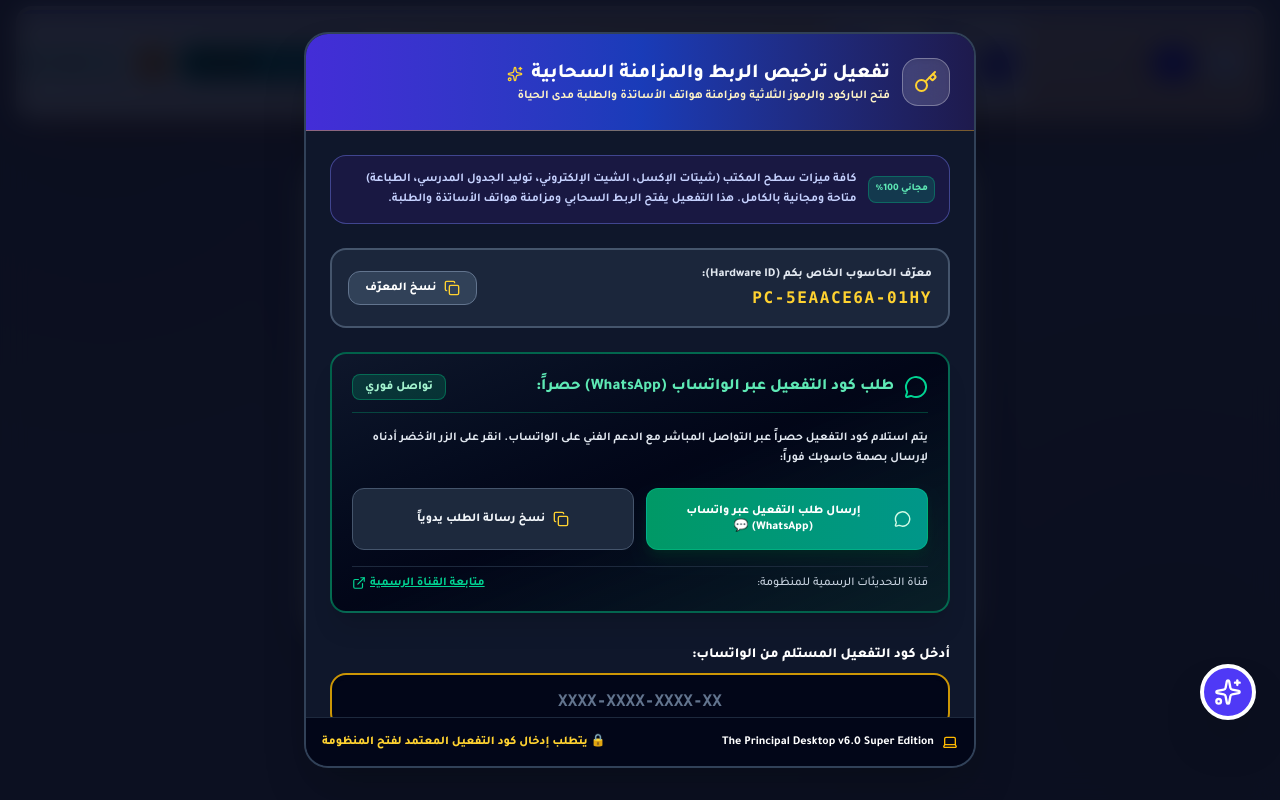
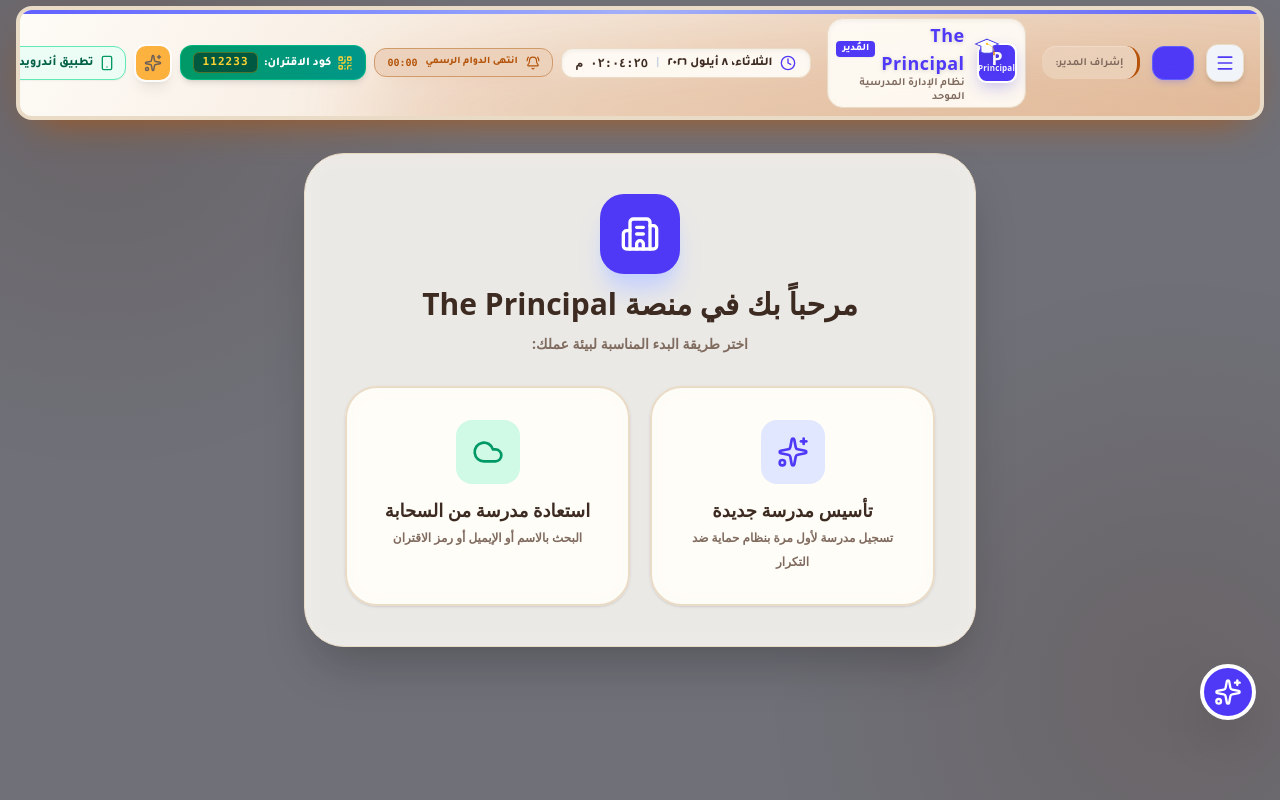
Before and after one commit to vcol42-wq/school-data, a React (Vite) app in the folder extracted_school_system/: page / in a window 1280 px wide. Built offline with nearby package versions, Linux system fonts and the light colour scheme; a web font is replaced by a local one.

Commit message:
feat: unlock all local features by default and reserve licensing strictly for cloud sync

```diff
--- a/extracted_school_system/src/App.tsx
+++ b/extracted_school_system/src/App.tsx
@@ -53,8 +53,6 @@
 import { Sparkles } from 'lucide-react';
 import { exportSchoolData } from './utils/syncService';
 import { sanitizeStudents } from './utils/syncEngine';
-import { isDesktopActivated } from './utils/licenseService';
-import { LicenseModal } from './components/LicenseModal';
 
 
 export default function App() {
@@ -140,7 +138,6 @@
   const [showSplash, setShowSplash] = useState(false);
   const [showScreensaver, setShowScreensaver] = useState(false);
   const [showVoiceModal, setShowVoiceModal] = useState(false);
-  const [isLicensed, setIsLicensed] = useState<boolean>(() => isDesktopActivated());
 
   // Keep students state in sync whenever updated by any view or sync service
   useEffect(() => {
@@ -562,15 +559,6 @@
         />
       )}
 
-      {/* Mandatory Activation Wall - Blocks application if not permanently activated */}
-      {!isLicensed && (
-        <LicenseModal
-          isOpen={!isLicensed}
-          onClose={() => {}}
-          forceLock={true}
-          onLicenseChanged={() => setIsLicensed(isDesktopActivated())}
-        />
-      )}
 
       {/* Floating AI Assistant Button */}
       <button
```
